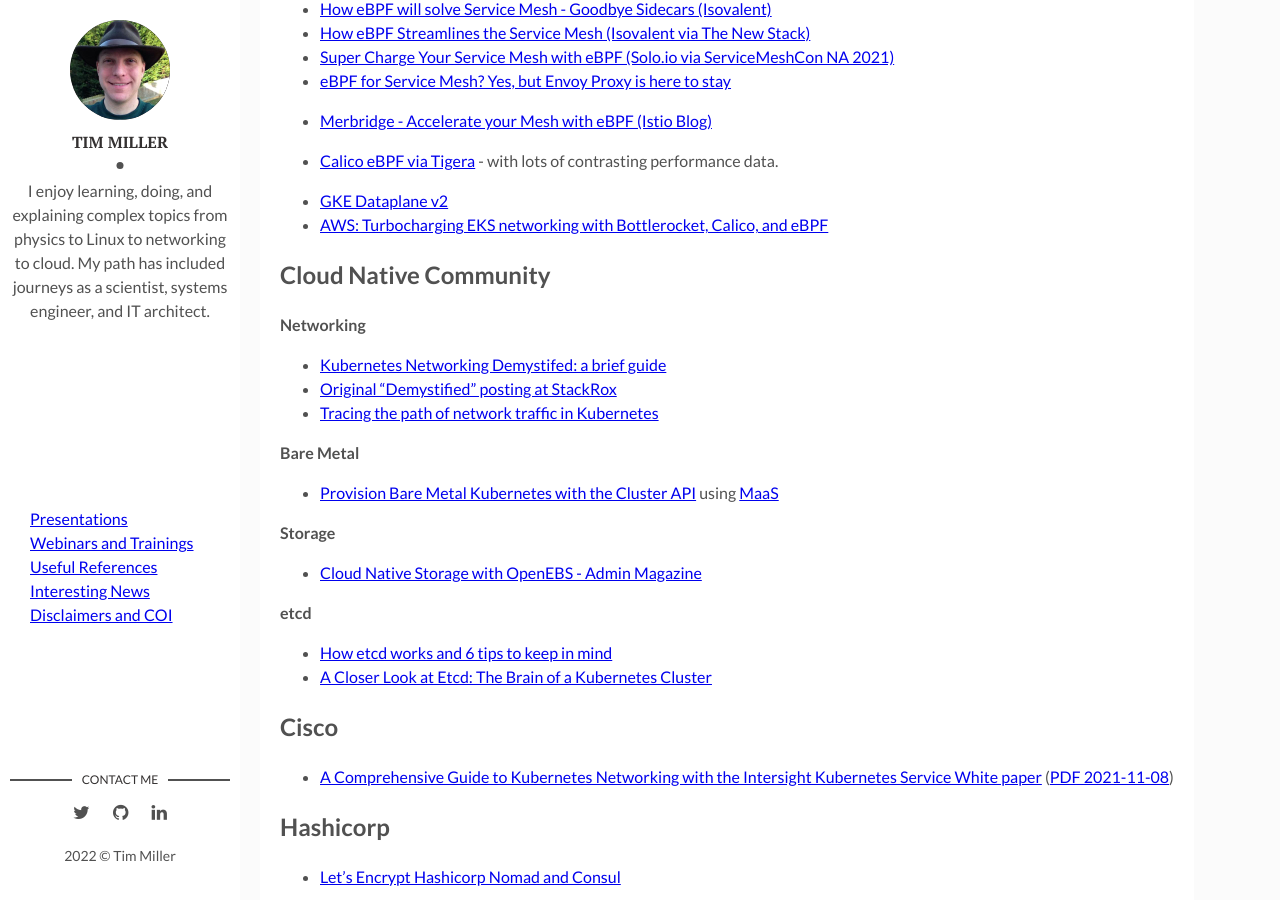
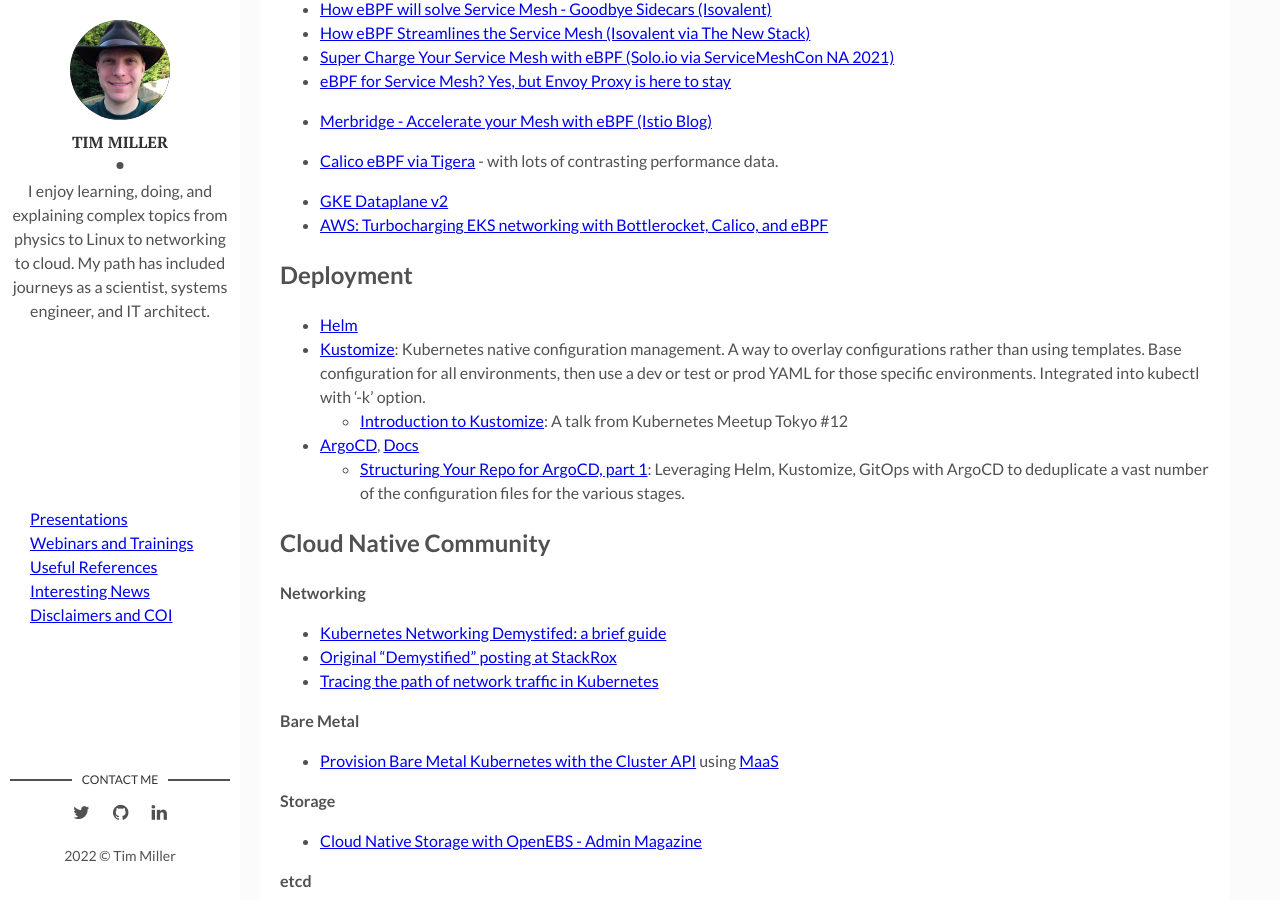
Before and after one commit to broadcaststorm/broadcaststorm.github.io, a Jekyll site: the page built from _posts/references/0001-01-03-useful-references.md, in a window 1280 px wide and 900 px high, scrolled down 312 px. Built offline with Jekyll 4.4.1, drawn with Linux system fonts in a browser that asks for light colours.

Commit message:
Add some notes about ArgoCD, Kustomize, and Helm

```diff
--- a/_posts/references/0001-01-03-useful-references.md
+++ b/_posts/references/0001-01-03-useful-references.md
@@ -23,6 +23,14 @@ tags:
 
 - [GKE Dataplane v2](https://cloud.google.com/kubernetes-engine/docs/concepts/dataplane-v2)
 - [AWS: Turbocharging EKS networking with Bottlerocket, Calico, and eBPF](https://aws.amazon.com/blogs/containers/turbocharging-eks-networking-with-bottlerocket-calico-and-ebpf/)
+
+## Deployment
+
+- [Helm](https://helm.sh)
+- [Kustomize](https://kustomize.io): Kubernetes native configuration management. A way to overlay configurations rather than using templates.  Base configuration for all environments, then use a dev or test or prod YAML for those specific environments.  Integrated into kubectl with '-k' option.
+  - [Introduction to Kustomize](https://speakerdeck.com/spesnova/introduction-to-kustomize): A talk from Kubernetes Meetup Tokyo #12
+- [ArgoCD](https://argoproj.github.io/cd/), [Docs](https://argo-cd.readthedocs.io/en/stable/)
+  - [Structuring Your Repo for ArgoCD, part 1](https://medium.com/@versentfastforward/structuring-your-repo-for-argocd-part-1-582817713b0): Leveraging Helm, Kustomize, GitOps with ArgoCD to deduplicate a vast number of the configuration files for the various stages.
 
 ## Cloud Native Community
 
```
